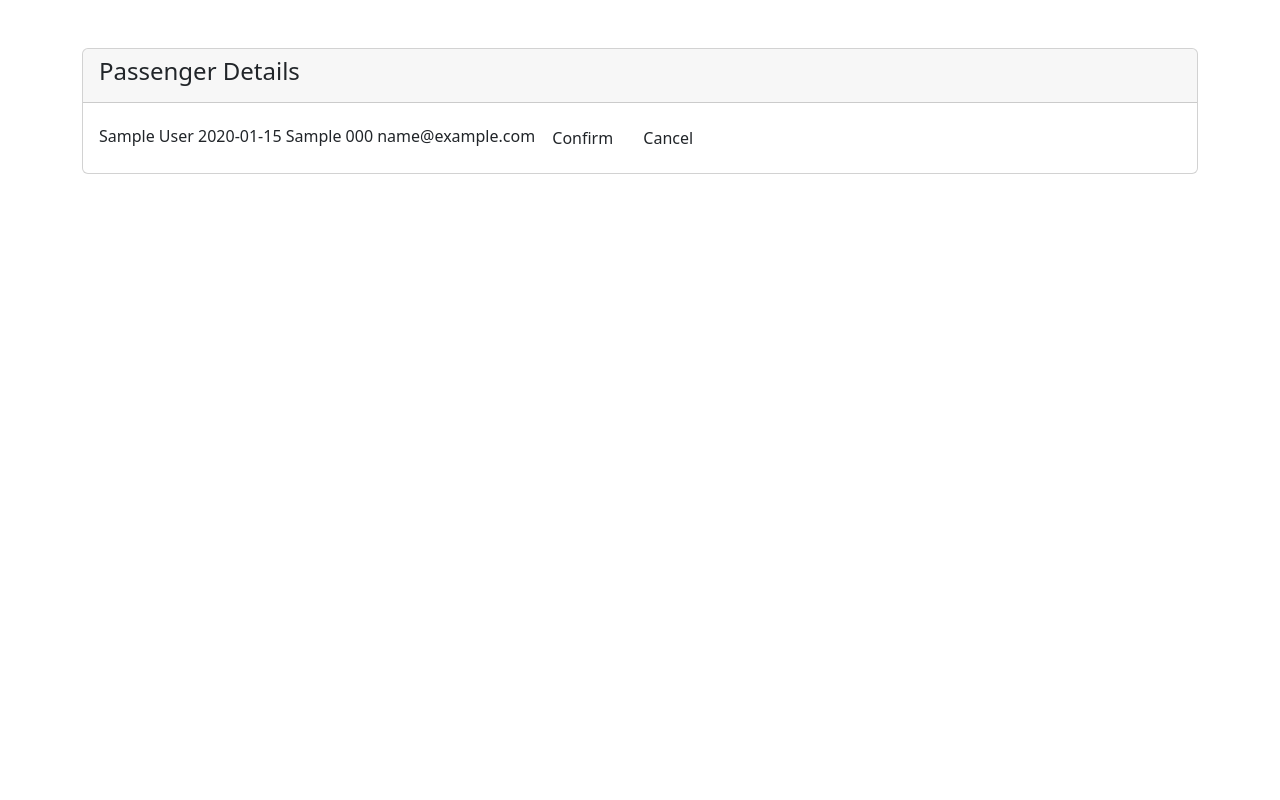
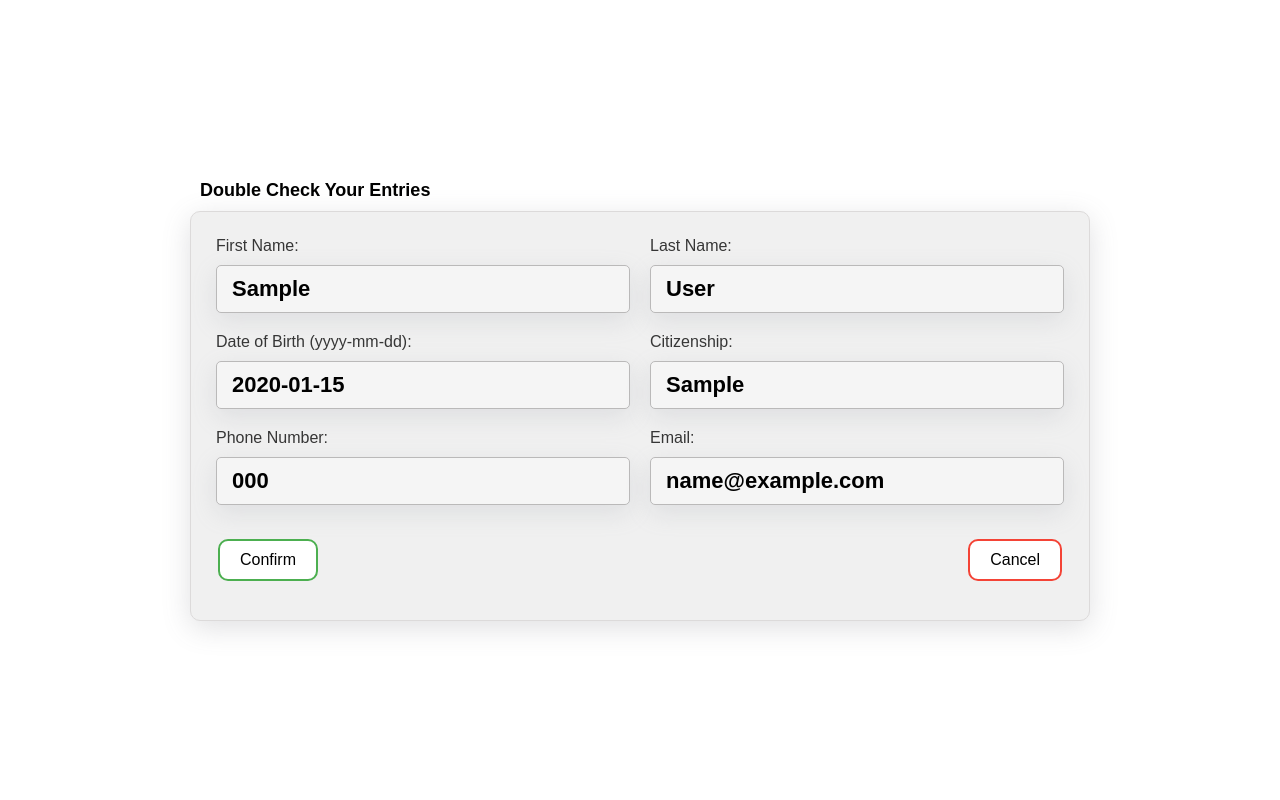
Before and after one commit to Shymanako/Ticketing-for-flights-, a PHP site: page /book1-view.php in a window 1280 px wide. Run offline with PHP 8.4, Linux system fonts and the light colour scheme; tables that the repository leaves empty hold one stand-in row (values such as "Sample post").

Commit message:
book-view1 css style

```diff
--- a/Airlines/book1-view.php
+++ b/Airlines/book1-view.php
@@ -12,7 +12,9 @@ require 'admin/message.php';
     <meta charset="utf-8">
     <meta name="viewport" content="width=device-width, initial-scale=1">
 
-    <link href="https://cdn.jsdelivr.net/npm/bootstrap@5.2.0-beta1/dist/css/bootstrap.min.css" rel="stylesheet" integrity="sha384-0evHe/X+R7YkIZDRvuzKMRqM+OrBnVFBL6DOitfPri4tjfHxaWutUpFmBp4vmVor" crossorigin="anonymous">
+    <!-- <link href="https://cdn.jsdelivr.net/npm/bootstrap@5.2.0-beta1/dist/css/bootstrap.min.css" rel="stylesheet" integrity="sha384-0evHe/X+R7YkIZDRvuzKMRqM+OrBnVFBL6DOitfPri4tjfHxaWutUpFmBp4vmVor" crossorigin="anonymous"> -->
+
+    <link rel="stylesheet" href="css/book1-view.css">
 
     <title>Passenger Data</title>
 
@@ -29,8 +31,8 @@ require 'admin/message.php';
             <div class="col-md-12">
                 <div class="card">
                     <div class="card-header">
-                        <h4>Passenger Details
-                        </h4>
+                        <!-- PROMPT double check entry -->
+                        <h4 id="prompt-head">Double Check Your Entries </h4>
                     </div>
                     <div class="card-body">
 
@@ -43,7 +45,7 @@ require 'admin/message.php';
 
                                 // echo
                         ?>
-                                <tr>
+                                <!-- <tr>
                                     <input type="hidden" name="passenger_id" value="<?= $passenger['passenger_id']; ?>">
                                     <td><?= $passenger['first_name']; ?></td>
                                     <td><?= $passenger['last_name']; ?></td>
@@ -55,10 +57,101 @@ require 'admin/message.php';
                                     <td>
                                         <a href="book2.php?passenger_id=<?= $passenger['passenger_id']; ?>" class="btn">Confirm</a>
                                         <form action="delete.php" method='POST' class="d-inline">
-                                            <button type="submit" name="delete_passenger" value="<?= $passenger['passenger_id']; ?>" class="btn">Cancel</a>
+                                            <button type="submit" name="delete_passenger" value="<?= $passenger['passenger_id']; ?>" class="btn">Cancel</button>
                                         </form>
                                     </td>
-                                </tr>
+                                </tr> -->
+
+                                <!-- main card -->
+                                <div id="main-card">
+
+                                    <!-- entry container -->
+                                    <div id="entry-container">
+
+                                        <!-- indv entries -->
+
+                                            <!-- fname -->
+                                            <div class="indv-container">
+
+                                                <!-- label -->
+                                                <h2 class="label">First Name:</h2>
+
+                                                <!-- entry -->
+                                                <h4 class="entry"><?= $passenger['first_name']; ?></h4>
+
+                                            </div>
+
+                                            <!-- lname -->
+                                            <div class="indv-container">
+
+                                                <!-- label -->
+                                                <h2 class="label">Last Name:</h2>
+
+                                                <!-- entry -->
+                                                <h4 class="entry"><?= $passenger['last_name']; ?></h4>
+
+                                            </div>
+
+                                            <!-- date of birth -->
+                                            <div class="indv-container">
+
+                                                <!-- label -->
+                                                <h2 class="label">Date of Birth (yyyy-mm-dd):</h2>
+
+                                                <!-- entry -->
+                                                <h4 class="entry"><?= $passenger['date_of_birth']; ?></h4>
+
+                                            </div>
+
+                                            <!-- citizenship -->
+                                            <div class="indv-container">
+
+                                                <!-- label -->
+                                                <h2 class="label">Citizenship:</h2>
+
+                                                <!-- entry -->
+                                                <h4 class="entry"><?= $passenger['citizenship']; ?></h4>
+
+                                            </div>
+
+                                            <!-- phone -->
+                                            <div class="indv-container">
+
+                                                <!-- label -->
+                                                <h2 class="label">Phone Number:</h2>
+
+                                                <!-- entry -->
+                                                <h4 class="entry"><?= $passenger['p_number']; ?></h4>
+
+                                            </div>
+
+                                            <!-- email -->
+                                            <div class="indv-container">
+
+                                                <!-- label -->
+                                                <h2 class="label">Email:</h2>
+
+                                                <!-- entry -->
+                                                <h4 class="entry"><?= $passenger['email']; ?></h4>
+
+                                            </div>
+
+                                    </div>
+
+                                    <!-- actions form -->
+                                    <form id="act-container"  action="delete.php" method='POST' class="d-inline">
+
+                                        <!-- confirm -->
+                                        <a id="confirm-btn" href="book2.php?passenger_id=<?= $passenger['passenger_id']; ?>">
+                                                Confirm
+                                        </a>
+
+                                        <!-- Cancel -->
+                                        <button id="cancel-btn" type="submit" name="delete_passenger" value="<?= $passenger['passenger_id']; ?>" class="btn" onclick="history.back()">Cancel</button>
+
+                                    </form>
+
+                                </div>
                         <?php
                             }
                         } else {
--- /dev/null
+++ b/Airlines/css/book1-view.css
@@ -0,0 +1,128 @@
+*{
+    box-sizing: border-box;
+    margin: 0;
+    padding: 0;
+}
+
+/* body */
+body{
+    height: 100vh;
+    width: 100vw;
+    display: flex;
+        justify-content: center;
+        align-items: center;
+    font-family: 'Poppins', sans-serif;
+    font-size: 18px;
+}
+
+/* links */
+a{
+    text-decoration: none;
+    color: #000
+}
+
+    a:visited{
+        color: #000;
+    }
+
+/* PROMPT header */
+#prompt-head{
+    padding-left: 10px;
+    margin-bottom: 10px;
+}
+
+/* main card */
+#main-card{
+    border: 1px rgb(220, 218, 218) solid;
+        border-radius: 10px;
+        box-shadow: rgba(100, 100, 111, 0.2) 0px 7px 29px 0px;
+        background: #f0f0f0;
+    /* height: 578px; */
+    width: 900px;
+    padding: 15px;
+    display: flex;
+        flex-flow: column nowrap;
+}
+
+    /* entry container */
+    #entry-container{
+        /* border: 1px red solid; */
+        display: flex;
+            flex-flow: row wrap;
+    }
+
+        /* indv container */
+        .indv-container{
+            width: 50%;
+            padding: 10px;
+
+            font-size: 22px;
+            font-weight: 400;
+        }
+
+            /* labels */
+            .label{
+                font-size: 16px;
+                    font-weight: 300;
+                color: rgb(54, 54, 54);
+                margin-bottom: 10px;
+            }
+
+            /* entries */
+            .entry {
+                border: 1px rgb(186, 185, 185) solid;
+                    box-shadow: rgba(149, 157, 165, 0.2) 0px 8px 24px;
+                    border-radius: 5px;
+                padding: 10px 15px;
+                background: #f5f5f5;
+                overflow: hidden;
+            }
+
+    /* form buttons */
+    #act-container{
+        /* border: 1px #000 solid; */
+        padding: 20px 10px;
+        display: flex;
+            justify-content: space-between;
+    }
+
+        /* buttons */
+        #confirm-btn, #cancel-btn{
+            background-color: #4CAF50; /* Green */
+            border: none;
+            border-radius: 10px;
+            color: white;
+            padding: 10px 20px;
+            text-align: center;
+            text-decoration: none;
+            display: inline-block;
+            font-size: 16px;
+            margin: 4px 2px;
+            transition-duration: 0.4s;
+            cursor: pointer;
+        }
+
+            /* confirm */
+            #confirm-btn{
+                background-color: white;
+                color: black;
+                border: 2px solid #4CAF50;
+            }
+                /* on hover */
+                #confirm-btn:hover {
+                    background-color: #4CAF50;
+                    color: white;
+                }
+
+            /* cancel */
+            #cancel-btn{
+                background-color: white;
+                color: black;
+                border: 2px solid #f44336;
+            }
+
+                /* on hover */
+                #cancel-btn:hover {
+                    background-color: #f44336;
+                    color: white;
+                }
```
